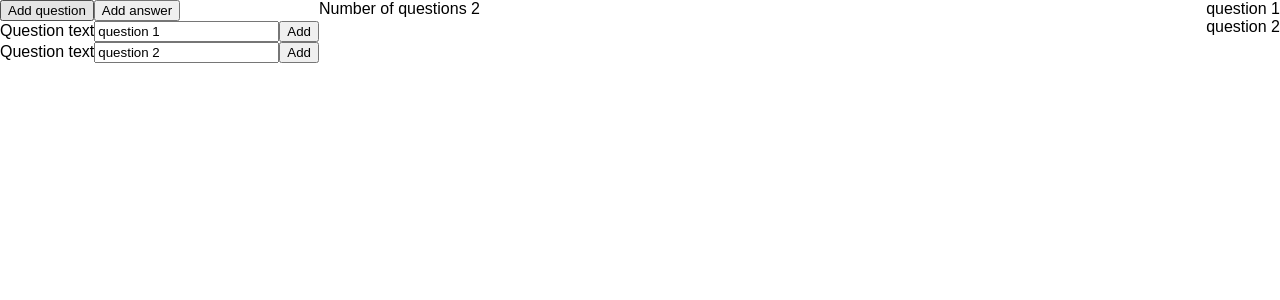
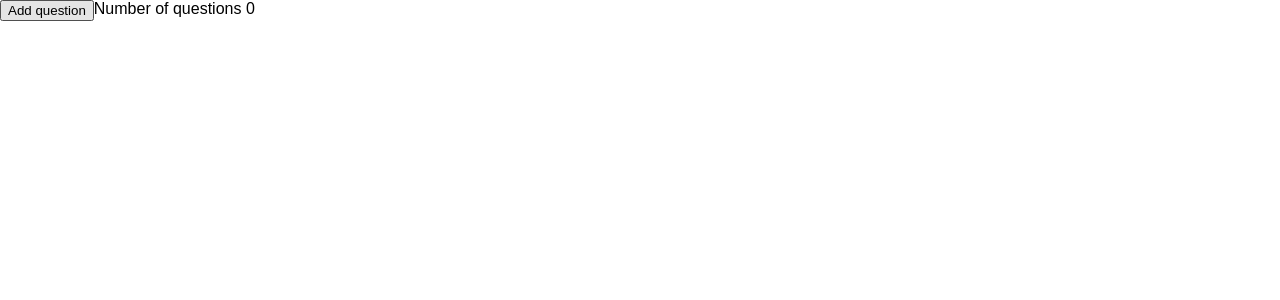
Before and after one commit to nxt-insurance/ucc, a React (Create React App) app: page / in a window 1280 px wide. Shown: the top 300 px of the page. Built offline with nearby package versions, Linux system fonts and the light colour scheme.

Commit message:
Remove questions feature

```diff
--- a/src/App.js
+++ b/src/App.js
@@ -16,17 +16,7 @@ const QuestionsToType = (props) => {
                 value={value}
                 placeholder="Write your question here"
             />
-            <button onClick={(event) => this.props.handleAddClick(index, event.target.value)}>Add</button>
-        </div>
-    )
-}
-
-function AnswersToType(props) {
-    return (
-        <div key={`answer-${props.index}`}>
-            <label htmlFor={`answer-${props.index}`}>Answer text</label>
-            <input type="txt" id={`answer-${props.index}`} placeholder="Write your answers here"/>
-            <button>Add</button>
+            <button onClick={(event) => props.handleRemoveClick(index, event.target)}>Remove</button>
         </div>
     )
 }
@@ -40,34 +30,22 @@ function QuestionsToShow(props) {
     )
 }
 
-function AnswersToShow(props) {
-    return (
-        <div key={`answersToShow-${props.index}`}>
-            <div>{props.item}</div>
-        </div>
-    )
-}
+
 
 class App extends Component {
     constructor(props) {
         super(props);
         this.state = {
-            questions: ['question 1', 'question 2'],
-            answers: []
+            questions: []
         }
     }
 
     handleClickQuestion = (text) => {
         this.setState({
-            questions: this.state.questions.concat(text)
+            questions: this.state.questions.concat("question " + this.state.questions.length)
         });
     };
 
-    handleClickAnswer = (event) => {
-        this.setState({
-            answers: this.state.answers.concat('Give your answer here')
-        });
-    };
 
     handleInputChange = (index, newText) => {
         this.setState({
@@ -81,8 +59,13 @@ class App extends Component {
         })
     }
 
-    handleAddClick = (event) => {
-        console.log(this.state.value);
+    handleRemoveClick = (index) => {
+        this.setState({
+            questions: this.state.questions.filter((el, i) => {
+                const includeElement = (i !== index)
+                return includeElement
+            })
+        })
     }
 
     render() {
@@ -93,7 +76,6 @@ class App extends Component {
                 <div className="write-section">
                     <div>
                         <button onClick={this.handleClickQuestion}>Add question</button>
-                        <button onClick={this.handleClickAnswer}>Add answer</button>
                     </div>
                     <div>
                         <div>{this.state.questions.map((value, index) => <QuestionsToType
@@ -101,13 +83,16 @@ class App extends Component {
                             value={value}
                             key={"asdef" + index}
                             handleInputChange={this.handleInputChange}
+                            handleRemoveClick={this.handleRemoveClick}
                         />)}</div>
-                        <div>{this.state.answers.map((item, index) => <AnswersToType index={index} item={item} key={"asdhf" + index}/>)}</div>
                     </div>
                 </div>
                 <div className="see-section">
-                    <div>{this.state.questions.map((item, index) => <QuestionsToShow key={"adsdf" + index} index={index} item={item}/>)}</div>
-                    <div>{this.state.answers.map((item, index) => <AnswersToShow key={"asadf" + index} index={index} item={item}/>)}</div>
+                    <div>{this.state.questions.map((item, index) => <QuestionsToShow
+                        key={"adsdf" + index}
+                        index={index}
+                        item={item}
+                    />)}</div>
                 </div>
             </div>
         );
```
